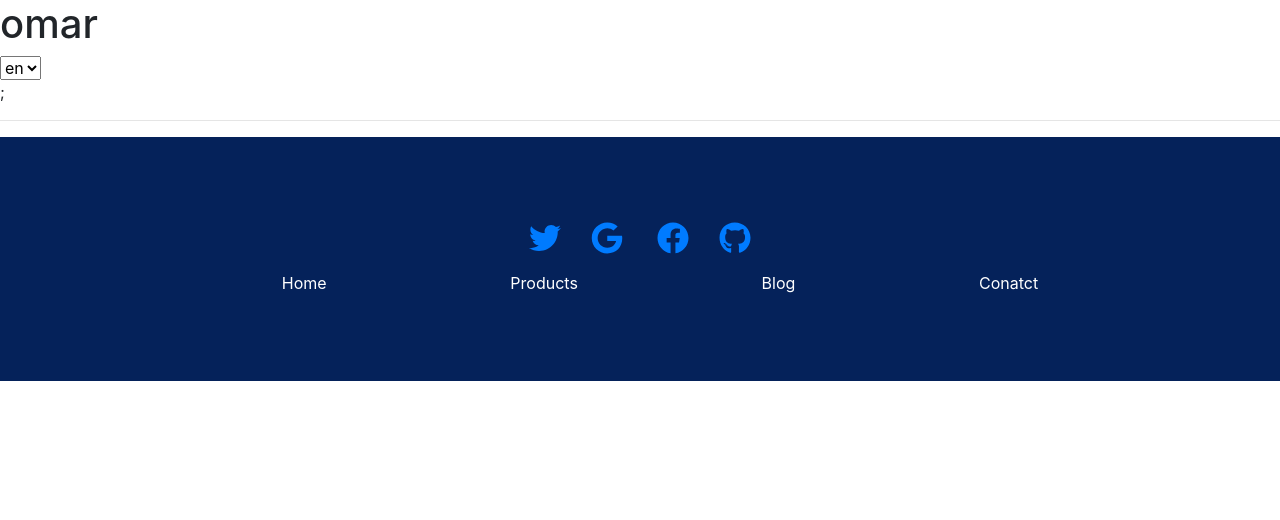
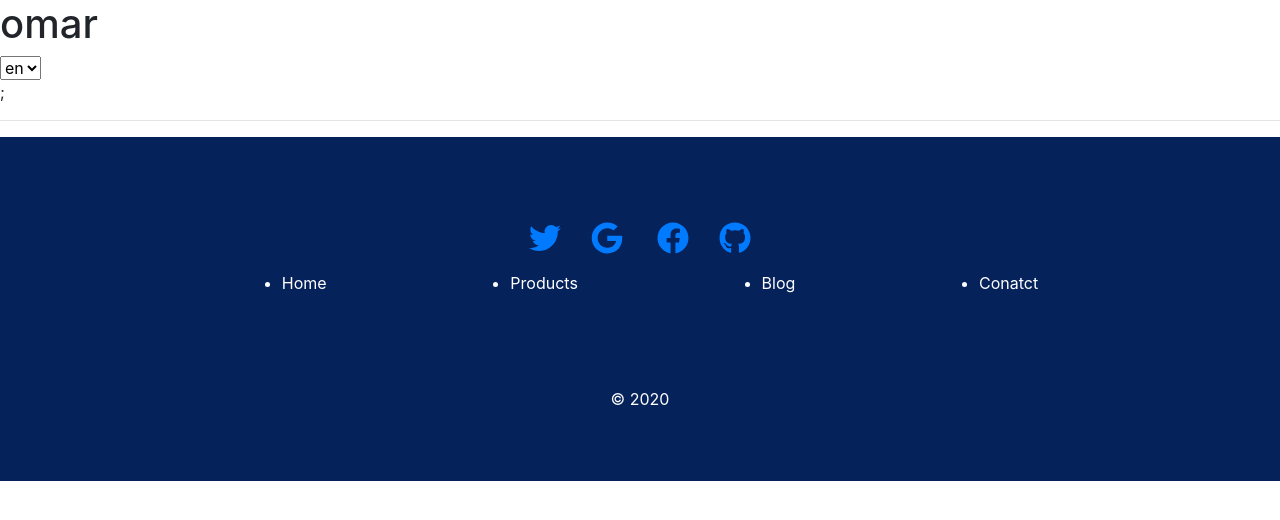
Before and after one commit to yamoonz/istanbul-capstone-ecommerce, a React (Create React App) app: page / in a window 1280 px wide. Shown: the top 520 px of the page. Built offline with nearby package versions, Linux system fonts and the light colour scheme.

Commit message:
edited requested

```diff
--- a/src/components/home/Footer.jsx
+++ b/src/components/home/Footer.jsx
@@ -1,41 +1,40 @@
-import React from "react";
+import React from 'react';
 import { FontAwesomeIcon } from "@fortawesome/react-fontawesome";
 import {
     faFacebook,
     faTwitter,
     faGoogle,
-  faGithub,
+    faGithub
 } from "@fortawesome/free-brands-svg-icons";
-import "./style.scss";
+import './style.scss';
 
 const Footer = () => {
-  return (
-    <div>
+    return <div>
         <hr />
         <footer>
-        <div className="icons">
+            <div className='icons'>
                 <a href="https://www.twitter.com/" className="twitter social">
                     <FontAwesomeIcon icon={faTwitter} size="2x" />
                 </a>
                 <a href="https://www.gmail.com/" className="Gmail social">
-            <FontAwesomeIcon icon={faGoogle} size="2x" />{" "}
-          </a>
+                    <FontAwesomeIcon icon={faGoogle} size="2x" /> </a>
                 <a href="https://www.facebook.com/" className="facebook social">
-            <FontAwesomeIcon icon={faFacebook} size="2x" />
-          </a>
+                    <FontAwesomeIcon icon={faFacebook} size="2x" /></a>
                 <a href="https://www.github.com/" className="github social">
-            <FontAwesomeIcon icon={faGithub} size="2x" />
-          </a>
+                    <FontAwesomeIcon icon={faGithub} size="2x" /></a>
             </div>
-        <ul className="navBar">
-          <li> Home</li>
-          <li>Products</li>
-          <li>Blog</li>
-          <li>Conatct</li>
+            <ul className='footerNav'>
+                <li>  Home </li>
+
+                <li> Products </li>
+
+                <li> Blog </li>
+
+                <li> Conatct </li>
             </ul>
+            <span dangerouslySetInnerHTML={{ "__html": "&copy; 2020" }} />
         </footer>
     </div>
-  );
 };
 
 export default Footer;
--- a/src/components/home/style.scss
+++ b/src/components/home/style.scss
@@ -1,4 +1,4 @@
-.navbarpp {
+.footerNav {
   height: 100px;
   background-color: #05225a;
   display: flex;
```
Lines whose indentation alone changed are shown as unchanged.
